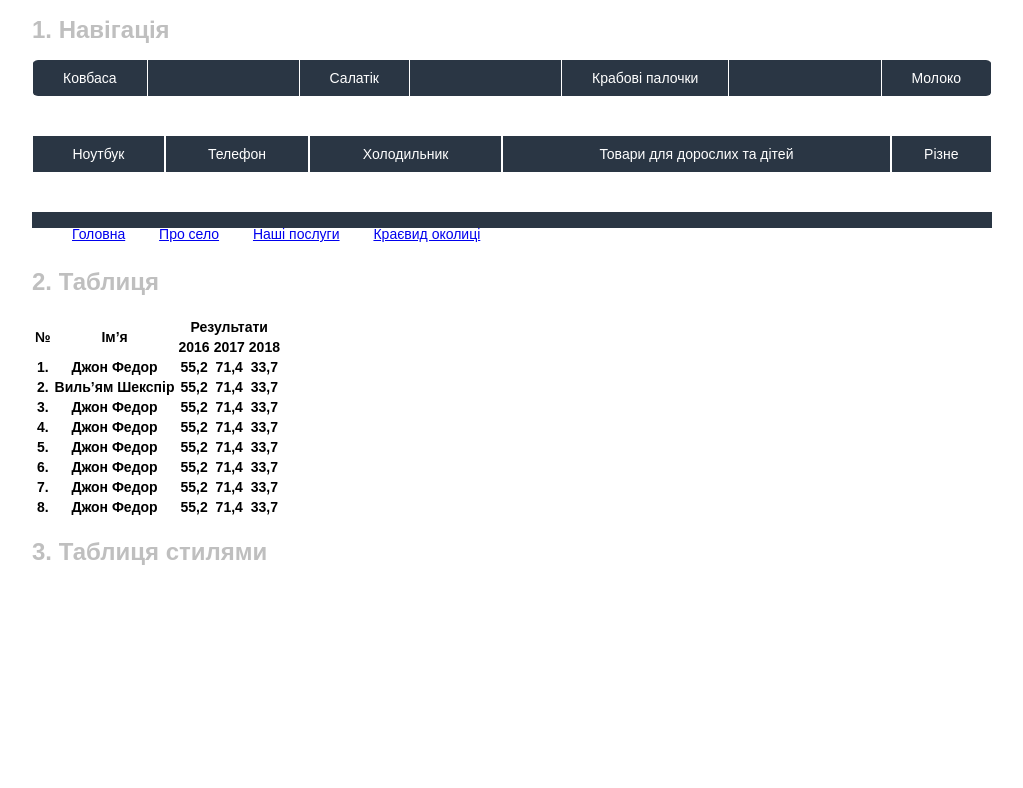
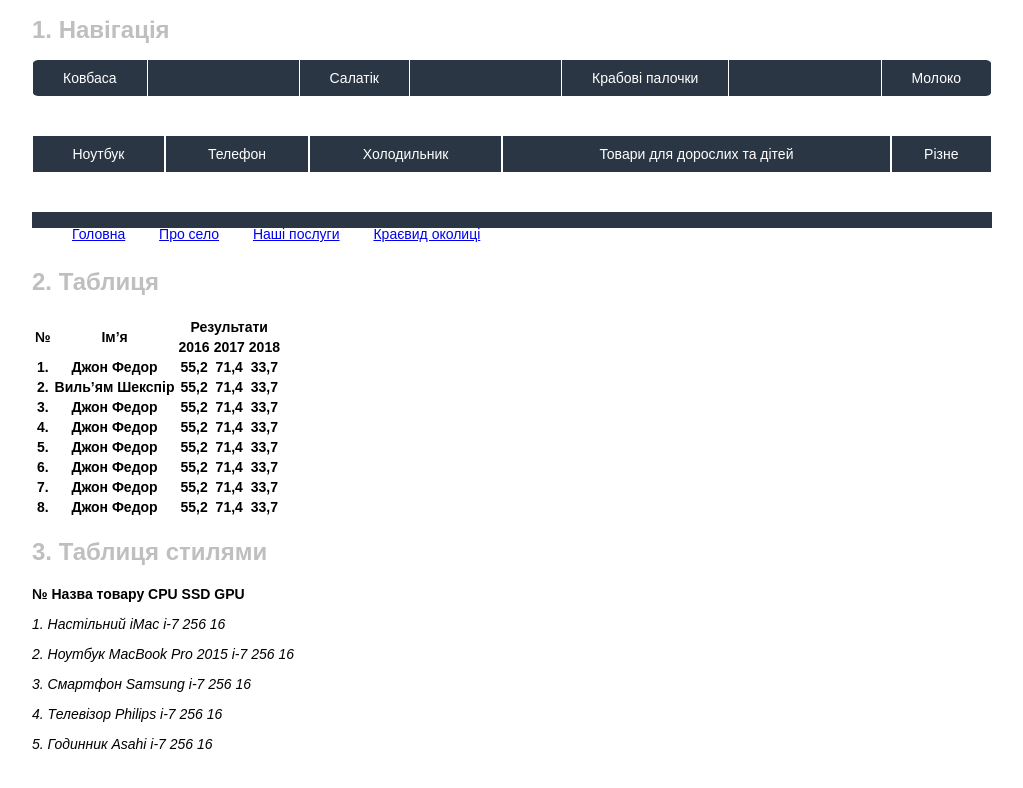
Before and after one commit to Artevlad/Nav_table, a plain HTML site: page index.html in a window 1280 px wide. Shown: the whole page, without its empty margins (128-1151 px from the left). Drawn offline with Linux system fonts and the light colour scheme.

Commit message:
Nav_table4

```diff
--- a/index.html
+++ b/index.html
@@ -210,6 +210,50 @@
             </tbody>
         </table>
         <h2 class="h1">3. Таблиця стилями</h2>
+        <div class="table">
+            <p class="cell">
+                <b>№</b>
+                <b>Назва товару</b>
+                <b>CPU</b>
+                <b>SSD</b>
+                <b>GPU</b>
+            </p>
+            <p class="row">
+                <i>1.</i>
+                <i>Настільний iMac</i>
+                <i>i-7</i>
+                <i>256</i>
+                <i>16</i>
+            </p>
+            <p class="row">
+                <i>2.</i>
+                <i>Ноутбук MacBook Pro 2015</i>
+                <i>i-7</i>
+                <i>256</i>
+                <i>16</i>
+            </p>
+            <p class="row">
+                <i>3.</i>
+                <i>Смартфон Samsung</i>
+                <i>i-7</i>
+                <i>256</i>
+                <i>16</i>
+            </p>
+            <p class="row">
+                <i>4.</i>
+                <i>Телевізор Philips</i>
+                <i>i-7</i>
+                <i>256</i>
+                <i>16</i>
+            </p>
+            <p class="row">
+                <i>5.</i>
+                <i>Годинник Asahi</i>
+                <i>i-7</i>
+                <i>256</i>
+                <i>16</i>
+            </p>
+        </div>
     </div>
 </header>
 </body>
```
